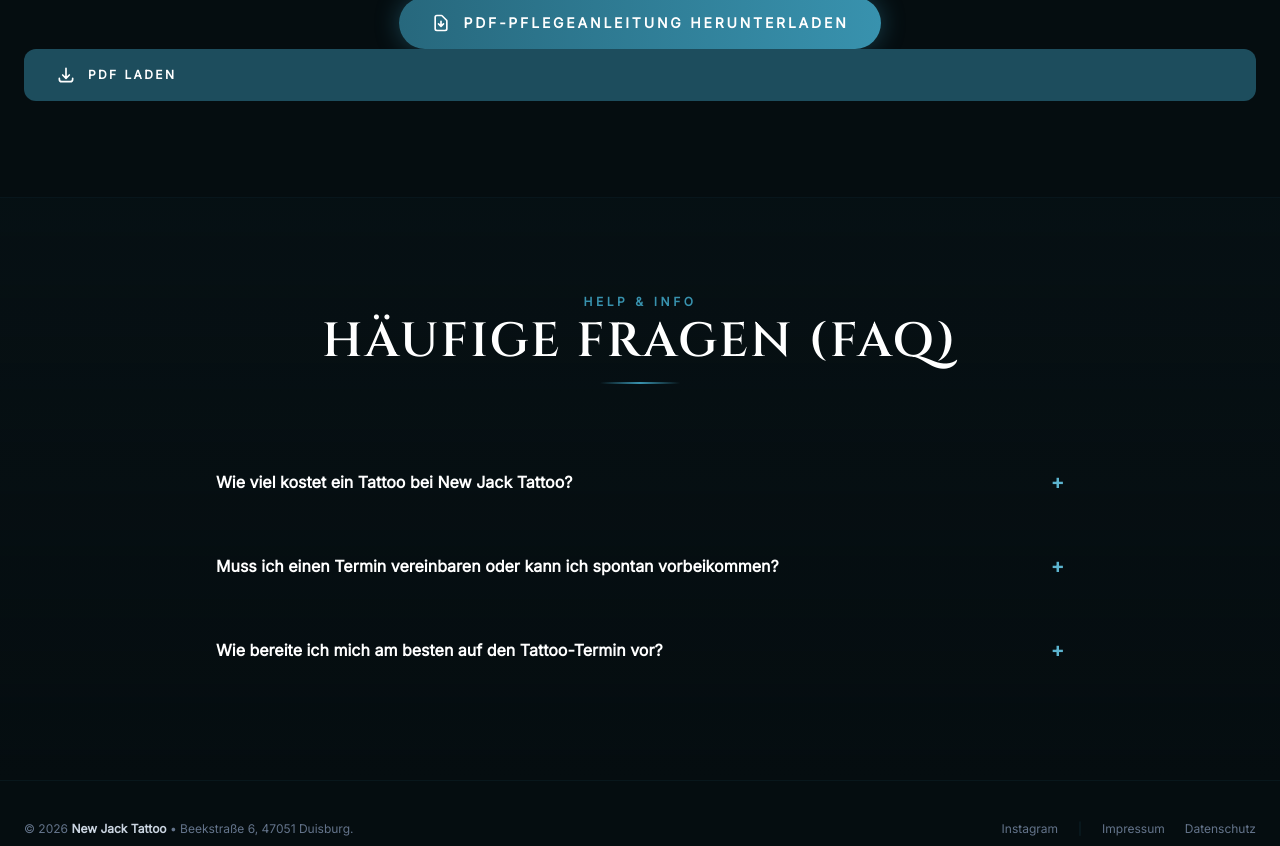
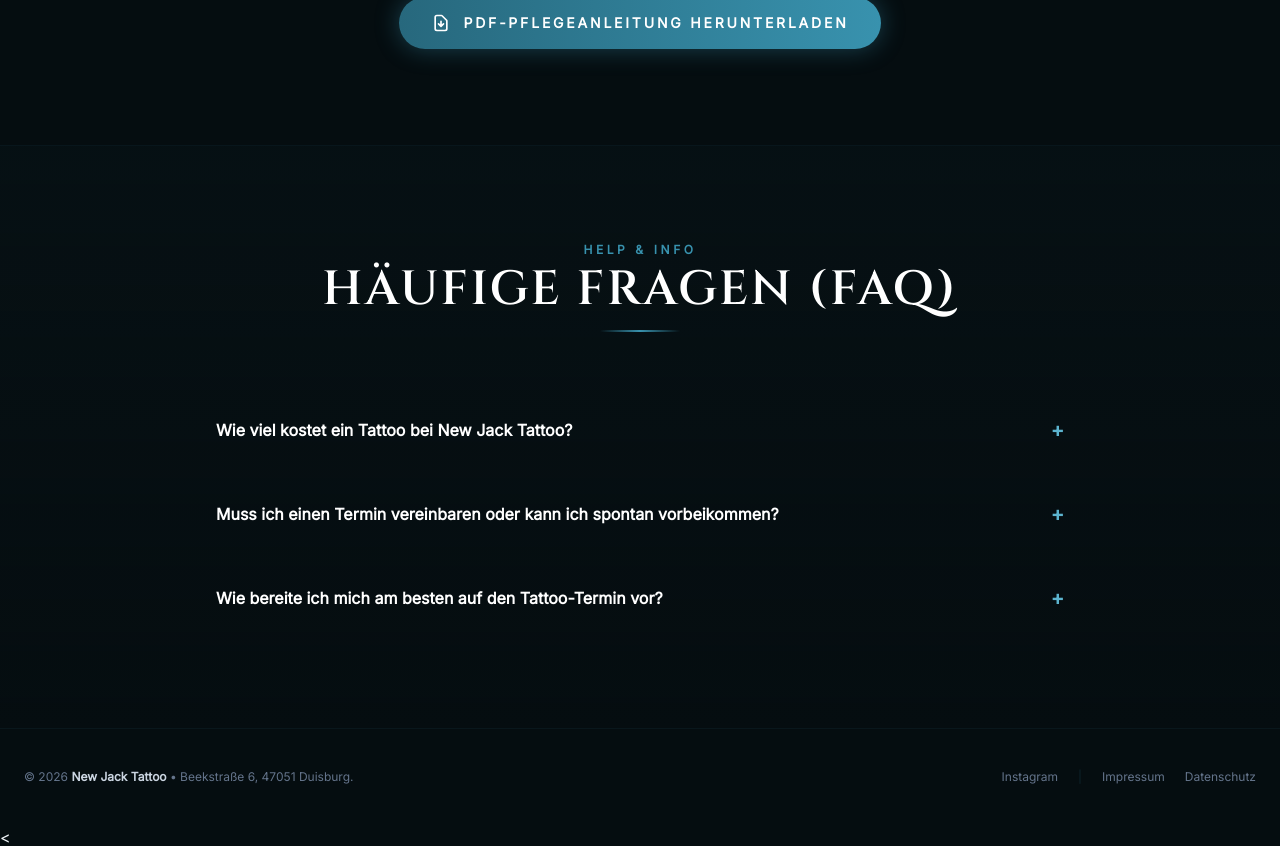
Before and after one commit to shok1317/Newjacktattoo, a website: page index.html in a window 1280 px wide. Shown: the part 5434-6280 px from the top of the page. Drawn offline with Linux system fonts and the light colour scheme.

Commit message:
Update index.html

```diff
--- a/index.html
+++ b/index.html
@@ -586,12 +586,6 @@
           <span data-i18n="btn_aftercare_pdf">PDF-Pflegeanleitung herunterladen</span>
         </a>
       </div>
-
-    <a href="./assets/NJT_Aftercare.pdf" download class="relative z-10 shrink-0 px-8 py-4 rounded-xl bg-petrol-600 hover:bg-petrol-500 text-white text-xs font-bold uppercase tracking-[0.2em] transition-all flex items-center gap-3 shadow-[0_0_20px_rgba(29,77,93,0.5)] hover:scale-105">
-      <svg class="w-5 h-5" fill="none" stroke="currentColor" viewBox="0 0 24 24"><path stroke-linecap="round" stroke-linejoin="round" stroke-width="2" d="M4 16v1a3 3 0 003 3h10a3 3 0 003-3v-1m-4-4l-4 4m0 0l-4-4m4 4V4"></path></svg>
-      PDF Laden
-    </a>
-  </div>
 
   </section>
 
```
